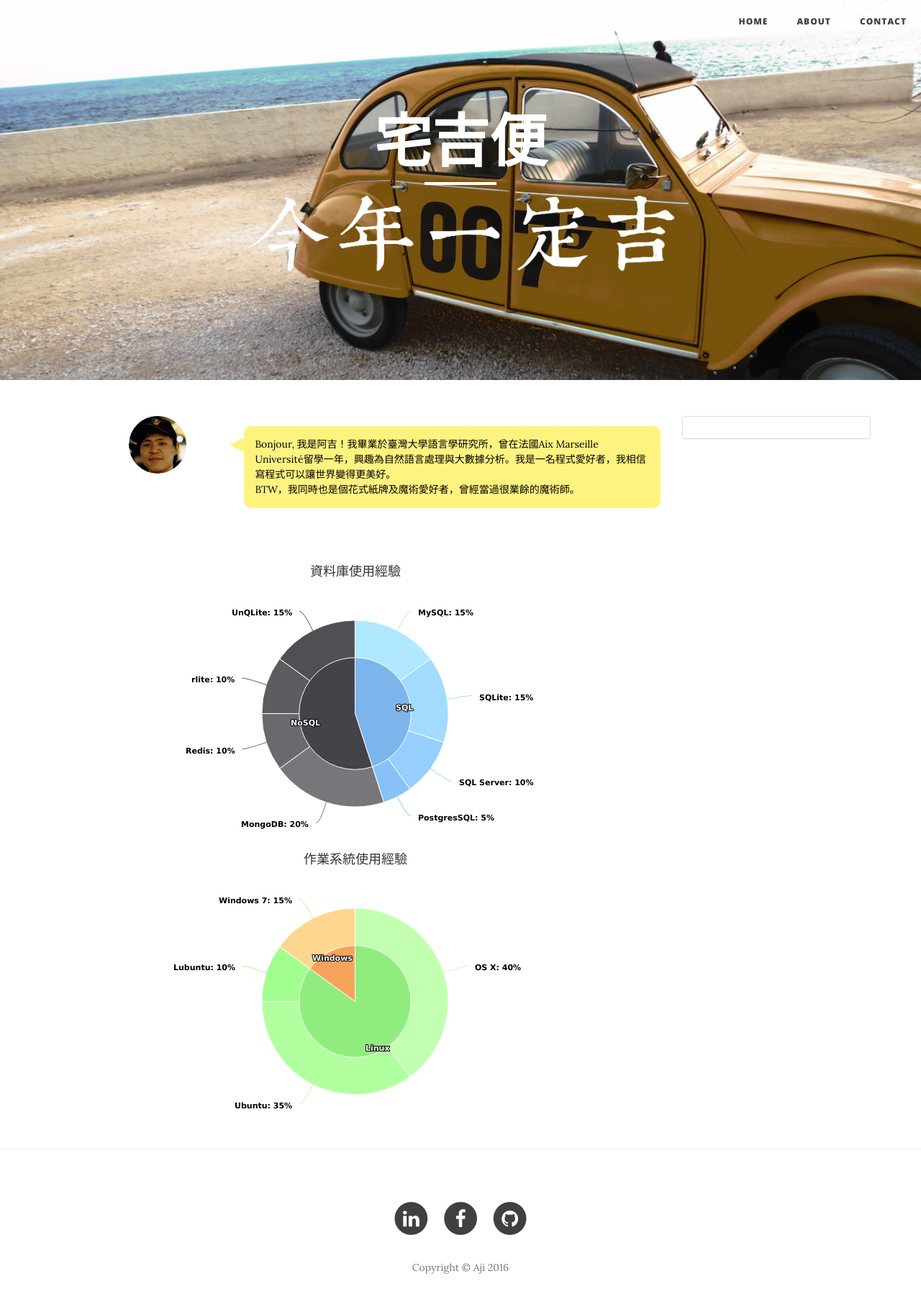
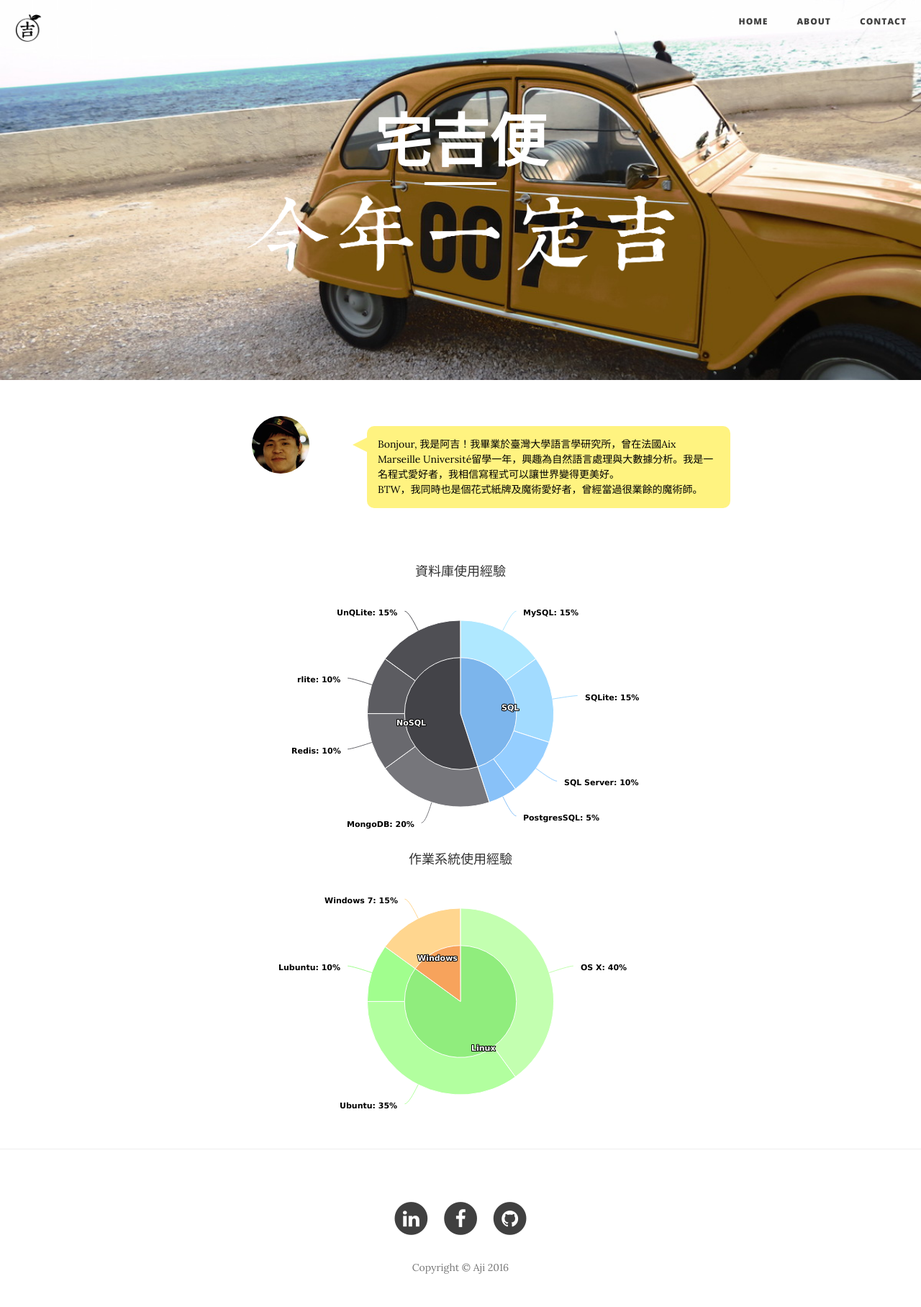
Before and after one commit to amigcamel/aji, a Django app: template templates/about.html in a window 1280 px wide. Shown: the top 1816 px of the page at 72% size. Run offline with Django 3.2, Linux system fonts and the light colour scheme; the template is opened without the code that fills it: most values are stand-ins (such as "Sample title", 1, 10 or a date in 2020); some libraries are stand-ins or nearby versions.

Commit message:
adjust "main" grid

```diff
--- a/templates/about.html
+++ b/templates/about.html
@@ -61,6 +61,14 @@ img.about-img {
     height: 80px;
     border-radius: 50px;
 }
+.navbar-brand img {
+    filter: invert(100%);
+}
+.navbar-custom .nav li a,
+.navbar-custom .nav li a:hover,
+.navbar-custom .navbar-brand {
+    color: inherit;
+}
 </style>
 {% endblock extra_head %}
 
@@ -88,9 +96,6 @@ img.about-img {
 {% endblock main %}
 
 {% block extra_js %}
-<script type="text/javascript">
-$('.navbar-custom .nav li a,.navbar-custom .navbar-brand').css('color', 'inherit');
-</script>
 <script src="https://code.highcharts.com/highcharts.js"></script>
 <script src="https://code.highcharts.com/modules/exporting.js"></script>
 <script type="text/javascript">
--- a/templates/base.html
+++ b/templates/base.html
@@ -264,9 +264,14 @@
     <!-- Main Content -->
     <div id="main_content" class="container">
         <div class="row">
+        {% if blog_recent_posts %}
             <div class="col-lg-9">
+        {% else %}
+            <div class="col-lg-8 col-lg-offset-2">
+        {% endif %}
                 {% block main %}{% endblock main %}
             </div>
+            {% if blog_recent_posts %}
                 <div class="col-md-3 right">
                     <div class="panel panel-default">
                         <div class="panel-body">
@@ -275,6 +280,7 @@
                         </div>
                     </div>
                 </div>
+            {% endif %}
         </div>
     </div>
 
```
Lines whose indentation alone changed are shown as unchanged.
